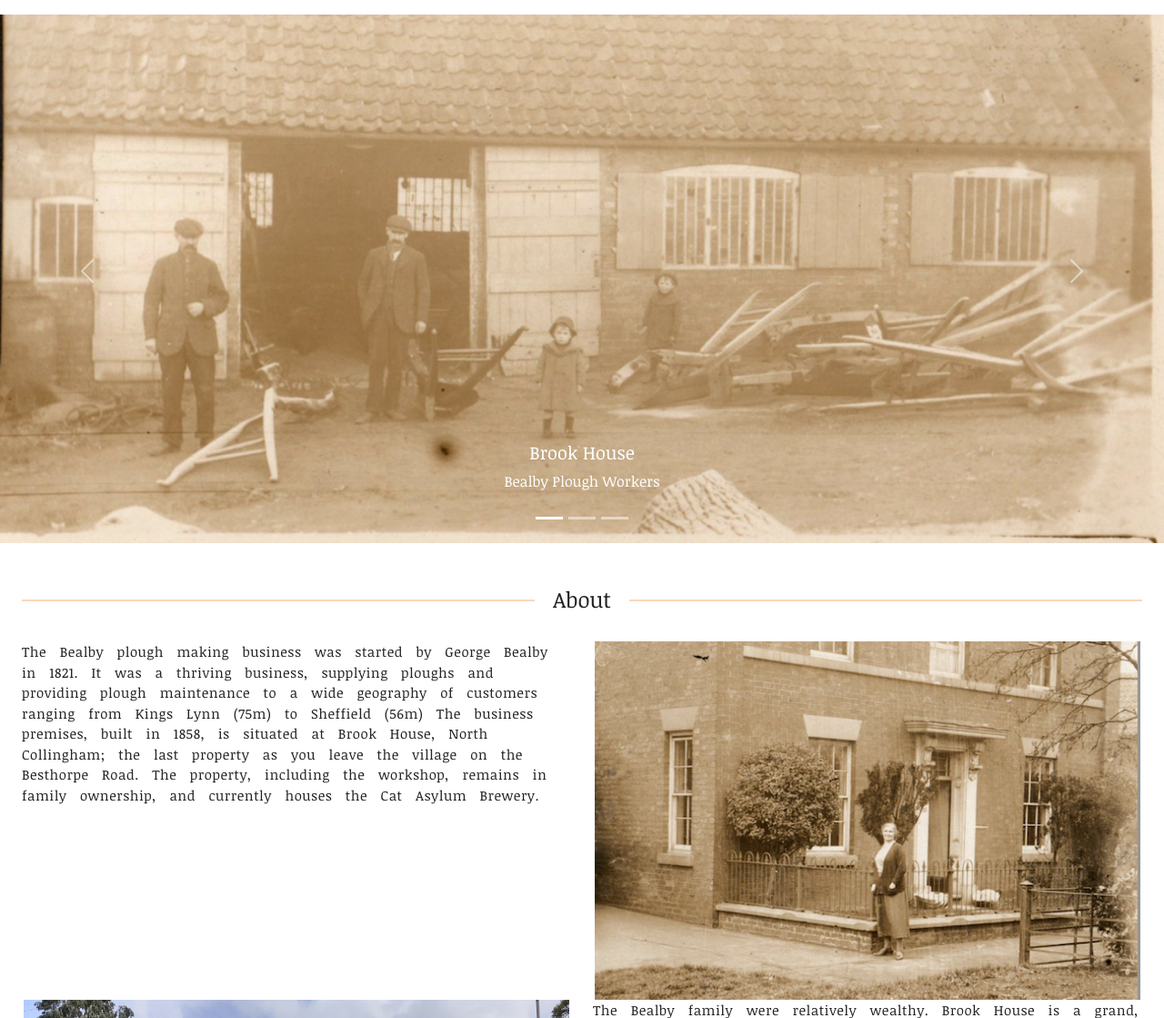
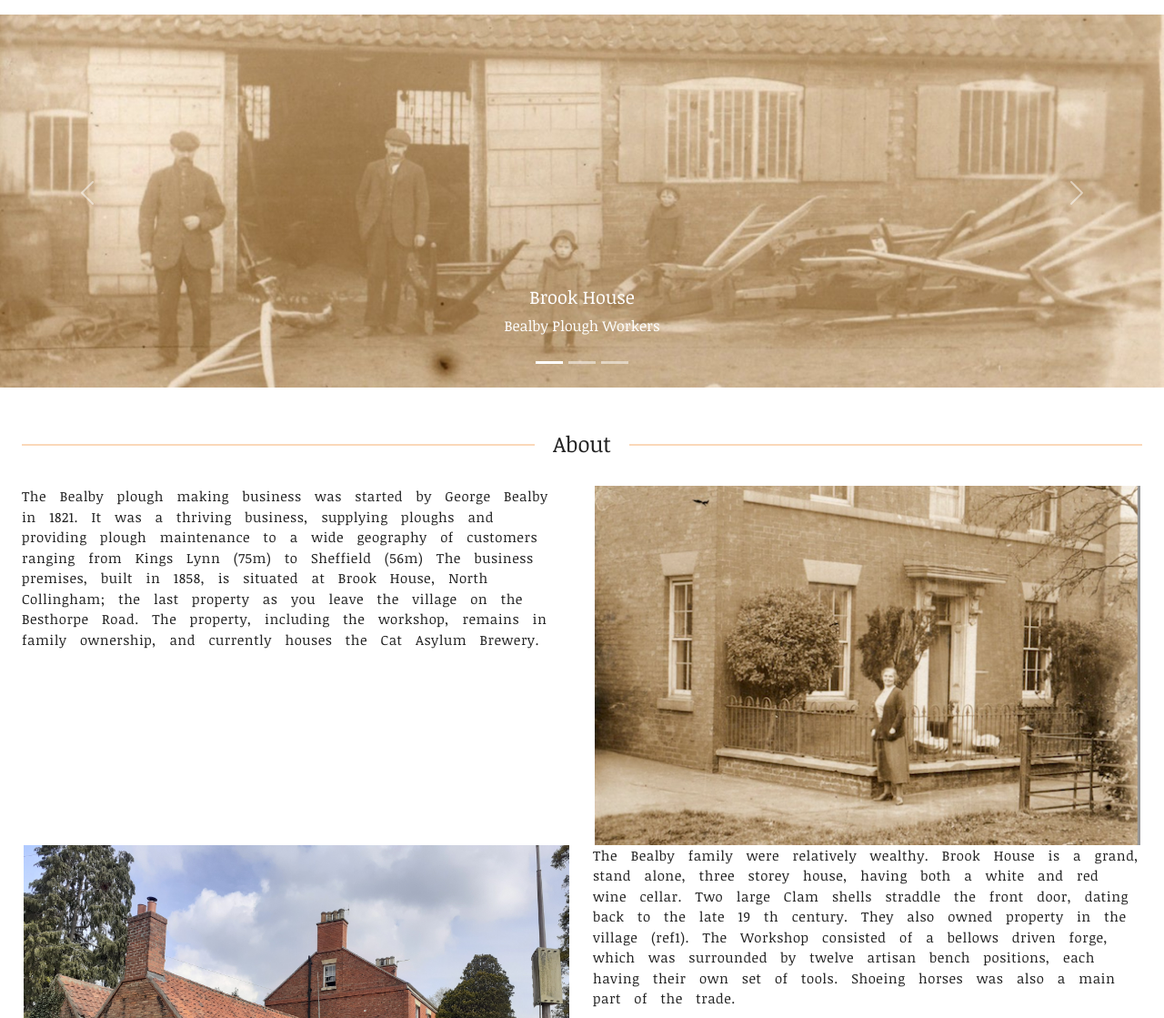
Before and after one commit to Bealby/bealby_ploughs, a Django app: page / in a window 1280 px wide. Shown: the part 49-1168 px from the top of the page at 91% size. Run offline with Django 3.2, Linux system fonts and the light colour scheme.

Commit message:
Add new carousel images

```diff
--- a/home/templates/home/index.html
+++ b/home/templates/home/index.html
@@ -19,21 +19,21 @@
   </div>
   <div class="carousel-inner">
     <div class="carousel-item carousel_height active">
-      <img src="{% static 'images/brook_house.png' %}" class="d-block w-100" alt="...">
+      <img src="{% static 'images/carousel/brook_house.jpg' %}" class="d-block w-100" alt="...">
       <div class="carousel-caption d-none d-md-block">
         <h5>Brook House</h5>
         <p>Bealby Plough Workers</p>
       </div>
     </div>
     <div class="carousel-item carousel_height">
-      <img src="{% static 'images/tools.png' %}" class="d-block w-100" alt="...">
+      <img src="{% static 'images/carousel/tools.jpg' %}" class="d-block w-100" alt="...">
       <div class="carousel-caption d-none d-md-block">
         <h5>Workshop Tools</h5>
         <p>...</p>
       </div>
     </div>
     <div class="carousel-item carousel_height">
-      <img src="{% static 'images/tree_plough.png' %}" class="d-block w-100" alt="...">
+      <img src="{% static 'images/carousel/tree_plough.jpg' %}" class="d-block w-100" alt="...">
       <div class="carousel-caption d-none d-md-block">
         <h5>Tree Plough</h5>
         <p>S...</p>
--- a/static/css/base.css
+++ b/static/css/base.css
@@ -75,9 +75,3 @@ body {
     --bs-gutter-x: 3rem;
     margin-top: 3rem;
 }
-
-/* Carousel */
-
-.carousel_height img {
-    max-height: 600px;
-}
```
Also changed, not shown: static/images/brook_house.png (deleted), static/images/carousel/brook_house.jpg (added), static/images/carousel/tools.jpg (added), static/images/carousel/tree_plough.jpg (added), static/images/tools.png (deleted), static/images/tree_plough.png (deleted).
